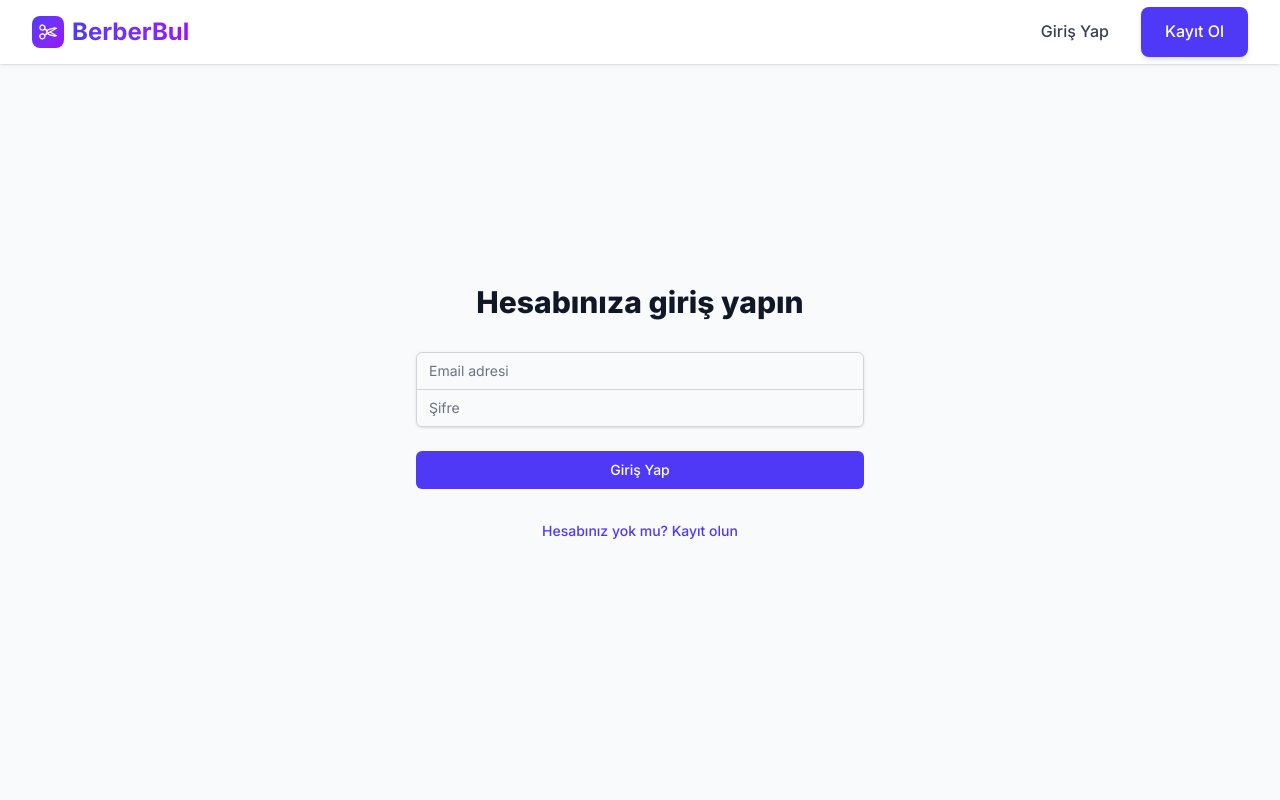
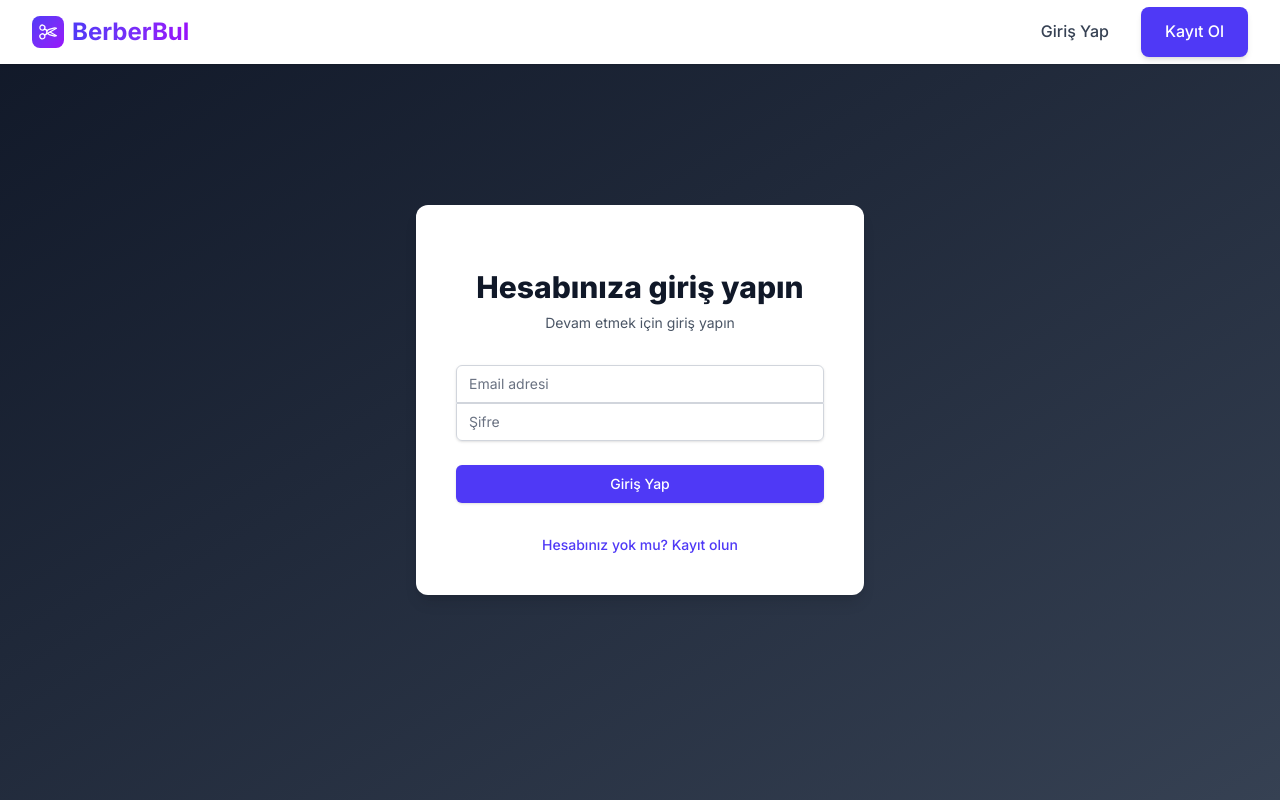
Before and after one commit to osmcgrgenc/BerberBul-v2, a Next.js app: page /auth/login in a window 1280 px wide. Built offline with nearby package versions, Linux system fonts and the light colour scheme; no server answers.

Commit message:
feat(auth): Modernize login and register page designs

```diff
--- a/src/app/auth/login/page.tsx
+++ b/src/app/auth/login/page.tsx
@@ -19,7 +19,6 @@ export default function LoginPage() {
     setError(null);
     setIsLoading(true);
 
-    // Client-side validation
     if (!email) {
       setError('Email adresi boş bırakılamaz.');
       setIsLoading(false);
@@ -42,7 +41,7 @@ export default function LoginPage() {
     }
 
     try {
-      const response = await fetch('/api/auth/login', { // Updated API endpoint
+      const response = await fetch('/api/auth/login', {
         method: 'POST',
         headers: {
           'Content-Type': 'application/json',
@@ -57,8 +56,6 @@ export default function LoginPage() {
         return;
       }
 
-      // Successful login, redirect to home page.
-      // Role-based redirection will be handled in the dashboard pages.
       router.push('/');
 
     } catch (err) {
@@ -70,15 +67,18 @@ export default function LoginPage() {
   };
 
   return (
-    <div className="min-h-screen flex items-center justify-center bg-gray-50 py-12 px-4 sm:px-6 lg:px-8">
-      <div className="max-w-md w-full space-y-8">
-        <div>
+    <div className="min-h-screen flex items-center justify-center bg-gradient-to-br from-gray-900 to-gray-700 py-12 px-4 sm:px-6 lg:px-8">
+      <div className="max-w-md w-full space-y-8 p-10 bg-white rounded-xl shadow-lg z-10">
+        <div className="text-center">
           <h2 className="mt-6 text-center text-3xl font-extrabold text-gray-900">
             Hesabınıza giriş yapın
           </h2>
+          <p className="mt-2 text-sm text-gray-600">
+            Devam etmek için giriş yapın
+          </p>
         </div>
         <form className="mt-8 space-y-6" onSubmit={handleSubmit}>
-          <div className="rounded-md shadow-sm -space-y-px">
+          <div className="rounded-md shadow-sm">
             <div>
               <label htmlFor="email-address" className="sr-only">
                 Email adresi
@@ -89,7 +89,7 @@ export default function LoginPage() {
                 type="email"
                 autoComplete="email"
                 required
-                className="appearance-none rounded-none relative block w-full px-3 py-2 border border-gray-300 placeholder-gray-500 text-gray-900 rounded-t-md focus:outline-none focus:ring-indigo-500 focus:border-indigo-500 focus:z-10 sm:text-sm"
+                className="relative block w-full appearance-none rounded-t-md border border-gray-300 px-3 py-2 text-gray-900 placeholder-gray-500 focus:z-10 focus:border-indigo-500 focus:outline-none focus:ring-indigo-500 sm:text-sm transition duration-150 ease-in-out"
                 placeholder="Email adresi"
                 value={email}
                 onChange={(e) => setEmail(e.target.value)}
@@ -106,7 +106,7 @@ export default function LoginPage() {
                 type="password"
                 autoComplete="current-password"
                 required
-                className="appearance-none rounded-none relative block w-full px-3 py-2 border border-gray-300 placeholder-gray-500 text-gray-900 rounded-b-md focus:outline-none focus:ring-indigo-500 focus:border-indigo-500 focus:z-10 sm:text-sm"
+                className="relative block w-full appearance-none rounded-b-md border border-gray-300 px-3 py-2 text-gray-900 placeholder-gray-500 focus:z-10 focus:border-indigo-500 focus:outline-none focus:ring-indigo-500 sm:text-sm transition duration-150 ease-in-out"
                 placeholder="Şifre"
                 value={password}
                 onChange={(e) => setPassword(e.target.value)}
@@ -120,7 +120,7 @@ export default function LoginPage() {
           <div>
             <button
               type="submit"
-              className="group relative w-full flex justify-center py-2 px-4 border border-transparent text-sm font-medium rounded-md text-white bg-indigo-600 hover:bg-indigo-700 focus:outline-none focus:ring-2 focus:ring-offset-2 focus:ring-indigo-500"
+              className="group relative flex w-full justify-center rounded-md border border-transparent bg-indigo-600 py-2 px-4 text-sm font-medium text-white shadow-sm hover:bg-indigo-700 focus:outline-none focus:ring-2 focus:ring-indigo-500 focus:ring-offset-2 transition duration-150 ease-in-out"
               disabled={isLoading}
             >
               {isLoading ? 'Giriş Yapılıyor...' : 'Giriş Yap'}
```
